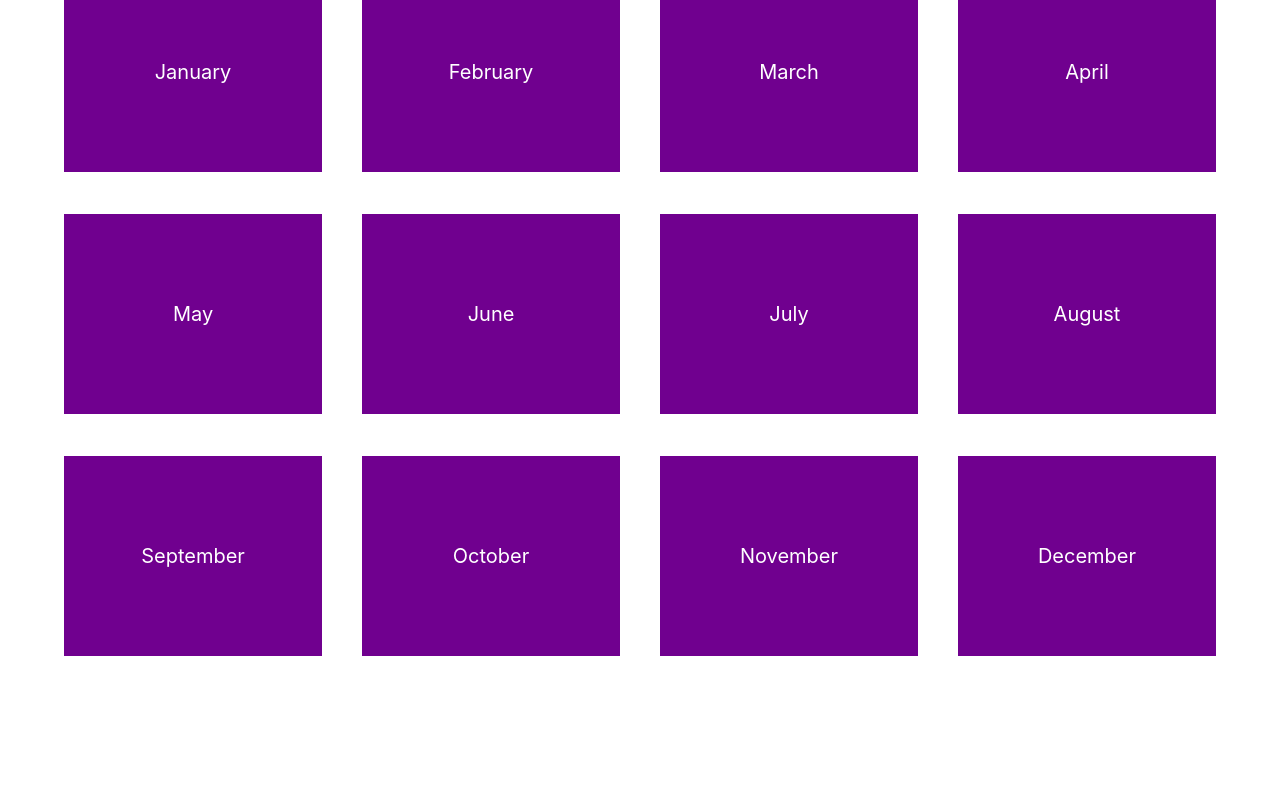
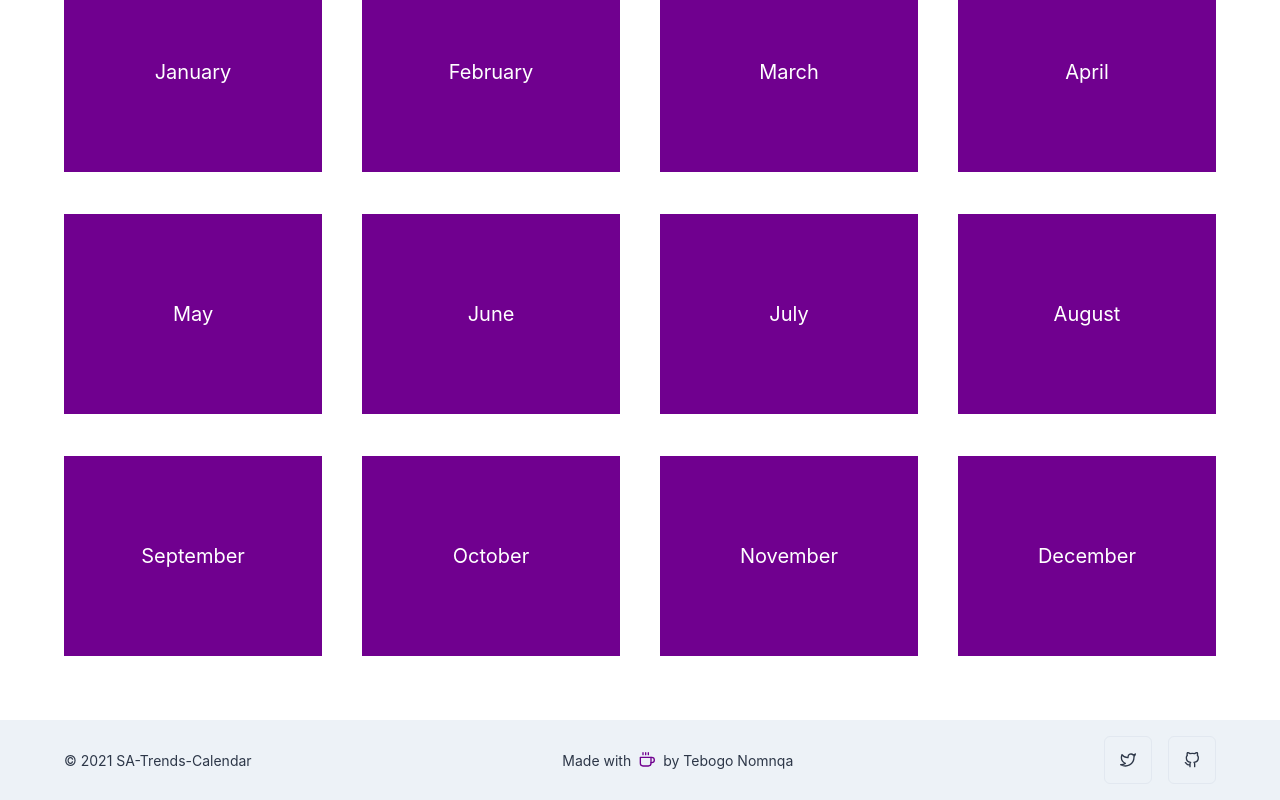
Before and after one commit to TebzaTheMan/sa-trends-calendar, a Next.js app: page / in a window 1280 px wide. Shown: the part 226-1026 px from the top of the page. Before the commit the page ends 882 px from the top, so only its background shows below. Built offline with nearby package versions, Linux system fonts and the light colour scheme.

Commit message:
feat: add footer

```diff
--- /dev/null
+++ b/components/Footer.tsx
@@ -0,0 +1,60 @@
+import { Text, IconButton, Stack, Box, Icon, Link } from "@chakra-ui/react";
+import { FiCoffee, FiTwitter, FiGithub } from "react-icons/fi";
+import { Flex, Spacer } from "@chakra-ui/react";
+
+const Footer = () => {
+  return (
+    <Box bg={"gray.100"}>
+      <Stack
+        direction={["column", "row"]}
+        align={"center"}
+        mt={16}
+        ml={[4, 16]}
+        mr={[4, 16]}
+        pt={4}
+        pb={4}
+      >
+        <Text fontSize="sm" color={"gray.700"}>
+          © {new Date().getFullYear()} SA-Trends-Calendar
+        </Text>
+        <Spacer />
+        <Flex align={"center"}>
+          <Text fontSize="sm" color={"gray.700"} mr={2}>
+            Made with
+          </Text>
+          <Icon as={FiCoffee} color={"primary"} viewBox="12 0 55 55" />
+          <Spacer />
+          <Text fontSize="sm" color={"gray.700"} ml={2}>
+            by Tebogo Nomnqa
+          </Text>
+        </Flex>
+
+        <Spacer />
+        <Flex>
+          <Link href={"https://twitter.com/TebogoNomnqa"} isExternal>
+            <IconButton
+              aria-label="Twitter"
+              variant={"outline"}
+              icon={<Icon as={FiTwitter} color={"gray.700"} />}
+              boxSize={12}
+              mr={4}
+            />
+          </Link>
+          <Link
+            href={"https://github.com/TebzaTheMan/sa-trends-calendar"}
+            isExternal
+          >
+            <IconButton
+              aria-label="Github"
+              variant={"outline"}
+              icon={<Icon as={FiGithub} color={"gray.700"} />}
+              boxSize={12}
+            />
+          </Link>
+        </Flex>
+      </Stack>
+    </Box>
+  );
+};
+
+export default Footer;
--- a/pages/index.tsx
+++ b/pages/index.tsx
@@ -1,5 +1,6 @@
 import type { NextPage } from "next";
 import Head from "next/head";
+import Footer from "../components/Footer";
 import Header from "../components/Header";
 import Months from "../components/Months";
 import Navigation from "../components/Navigation";
@@ -19,6 +20,7 @@ const Home: NextPage = () => {
       <Header />
       <Navigation />
       <Months />
+      <Footer />
     </>
   );
 };
```
